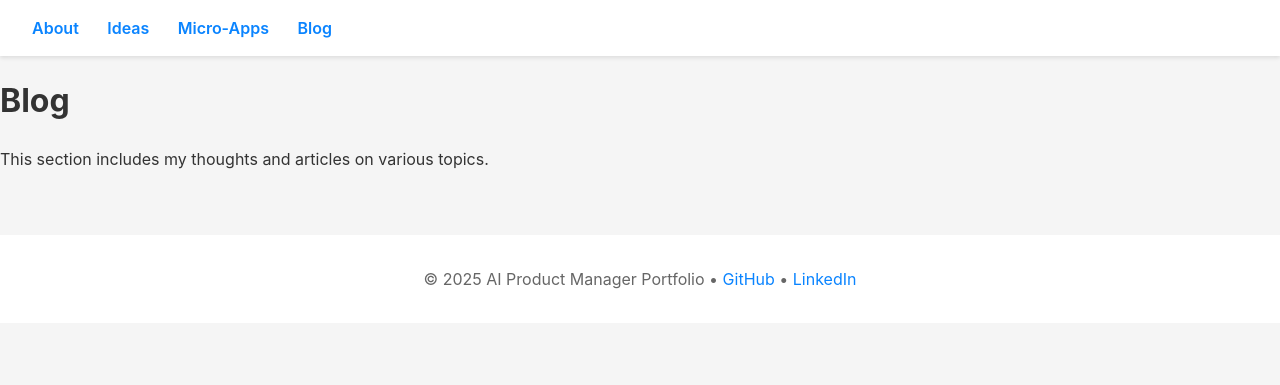
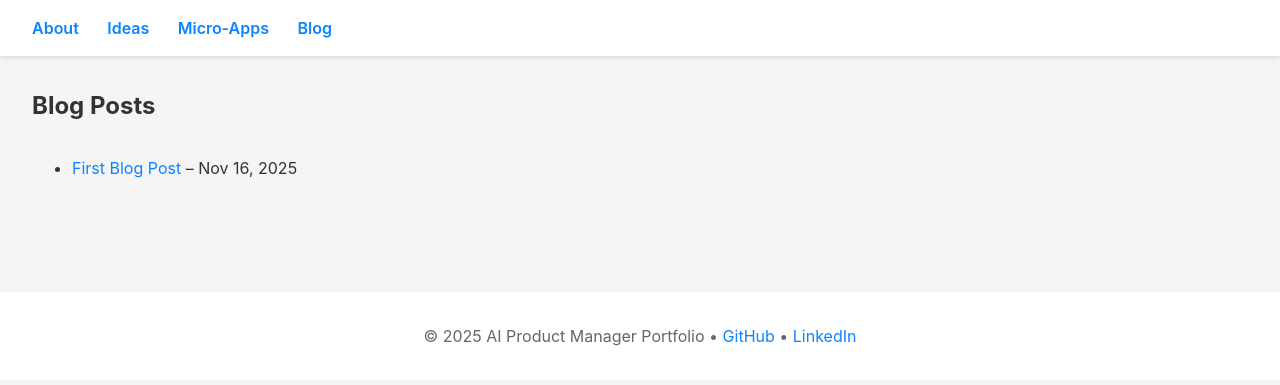
Before and after one commit to SatyaDileep/SatyaDileep.github.io, a Jekyll site: the page built from blog.md, in a window 1280 px wide. Shown: the top 385 px of the page. Built offline with Jekyll 4.4.1, drawn with Linux system fonts in a browser that asks for light colours; our own code applies the rules of GitHub Pages for plain Markdown files; Markdown is read by kramdown in place of the engine named in the settings.

Commit message:
Update blog.md

```diff
--- a/blog.md
+++ b/blog.md
@@ -1,3 +1,16 @@
-# Blog
+---
+layout: default
+title: Blog
+---
 
-This section includes my thoughts and articles on various topics.
+<section class="grid">
+  <h2 class="section-title">Blog Posts</h2>
+
+  <ul>
+    {% for post in site.posts %}
+      <li>
+        <a href="{{ post.url | relative_url }}">{{ post.title }}</a> – {{ post.date | date: "%b %d, %Y" }}
+      </li>
+    {% endfor %}
+  </ul>
+</section>
```
